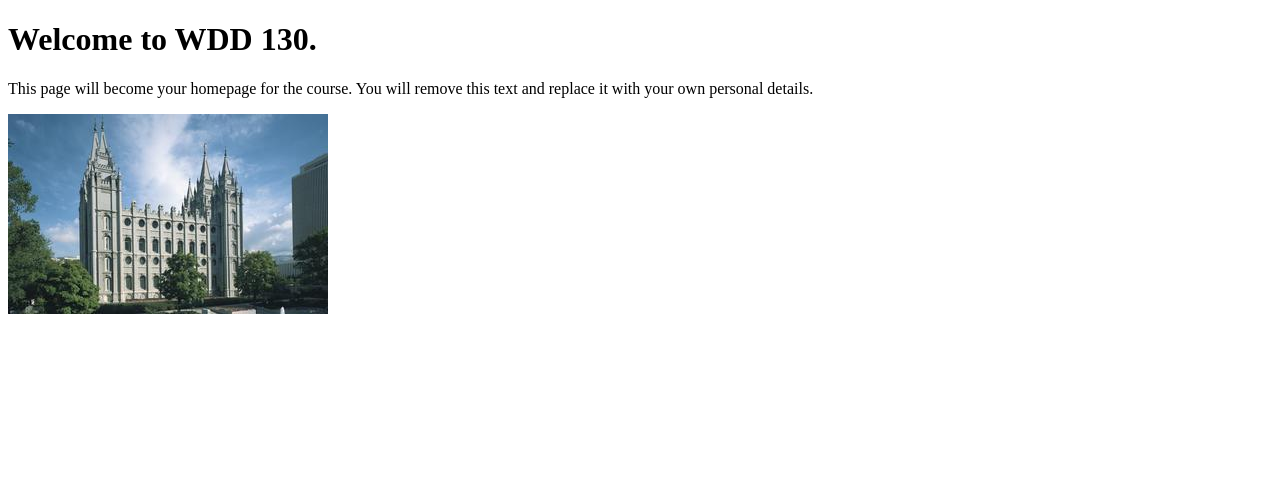
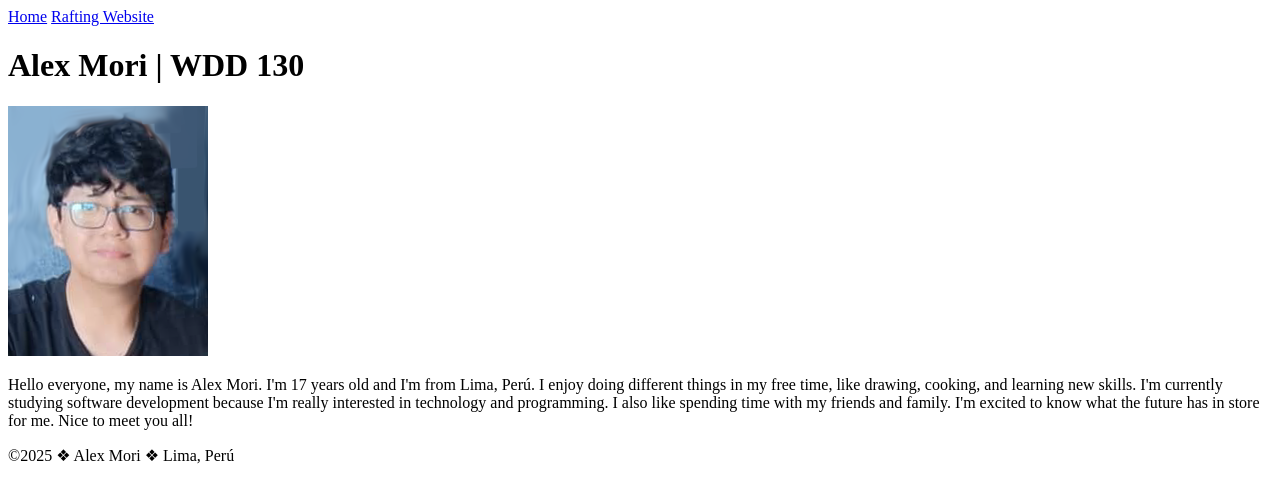
Before and after one commit to Adriano-Mori/wdd130, a plain HTML site: page index.html in a window 1280 px wide. Drawn offline with Linux system fonts and the light colour scheme.

Commit message:
Add profile image, update index.html, and add favorite-city page

```diff
--- a/index.html
+++ b/index.html
@@ -1,14 +1,33 @@
 <!DOCTYPE html>
 <html lang="en">
+
 <head>
     <meta charset="UTF-8">
     <meta name="viewport" content="width=device-width, initial-scale=1.0">
-    <title>WDD 130 | Personal Homepage</title>
+    <title>Alex Mori | WDD 130 | Personal Homepage</title>
 </head>
+
 <body>
-    <h1>Welcome to WDD 130.</h1>
-    <p>This page will become your homepage for the course. You will remove this text and replace it with your own personal details.</p>
+    <header>
+        <nav>
+            <a href="#">Home</a>
+            <a href="wwr/">Rafting Website</a>
+        </nav>
+    </header>
+    <main>
+        <h1>Alex Mori | WDD 130</h1>
+        <img src="images/profile.png" alt="Hi, my name is Alex Mori" width="=200">
+        <p>Hello everyone, my name is Alex Mori. I'm 17 years old and I'm from Lima, Perú. I enjoy doing different
+            things in my
+            free time, like drawing, cooking, and learning new skills. I'm currently studying software development
+            because I'm
+            really interested in technology and programming. I also like spending time with my friends and
+            family. I'm excited to know what the future has in store for me. Nice to meet you all!
+        </p>
+    </main>
+    <footer>
+        &copy;2025 ❖ Alex Mori ❖ Lima, Perú
+    </footer>
+</body>
 
-    <img src="images/salt-lake-temple.jpg" alt="The Salt Lake Temple.">
-</body>
 </html>
```
Also changed, not shown: week01/favorite-city.html (added, +14 -0 lines), images/profile.png (added).
